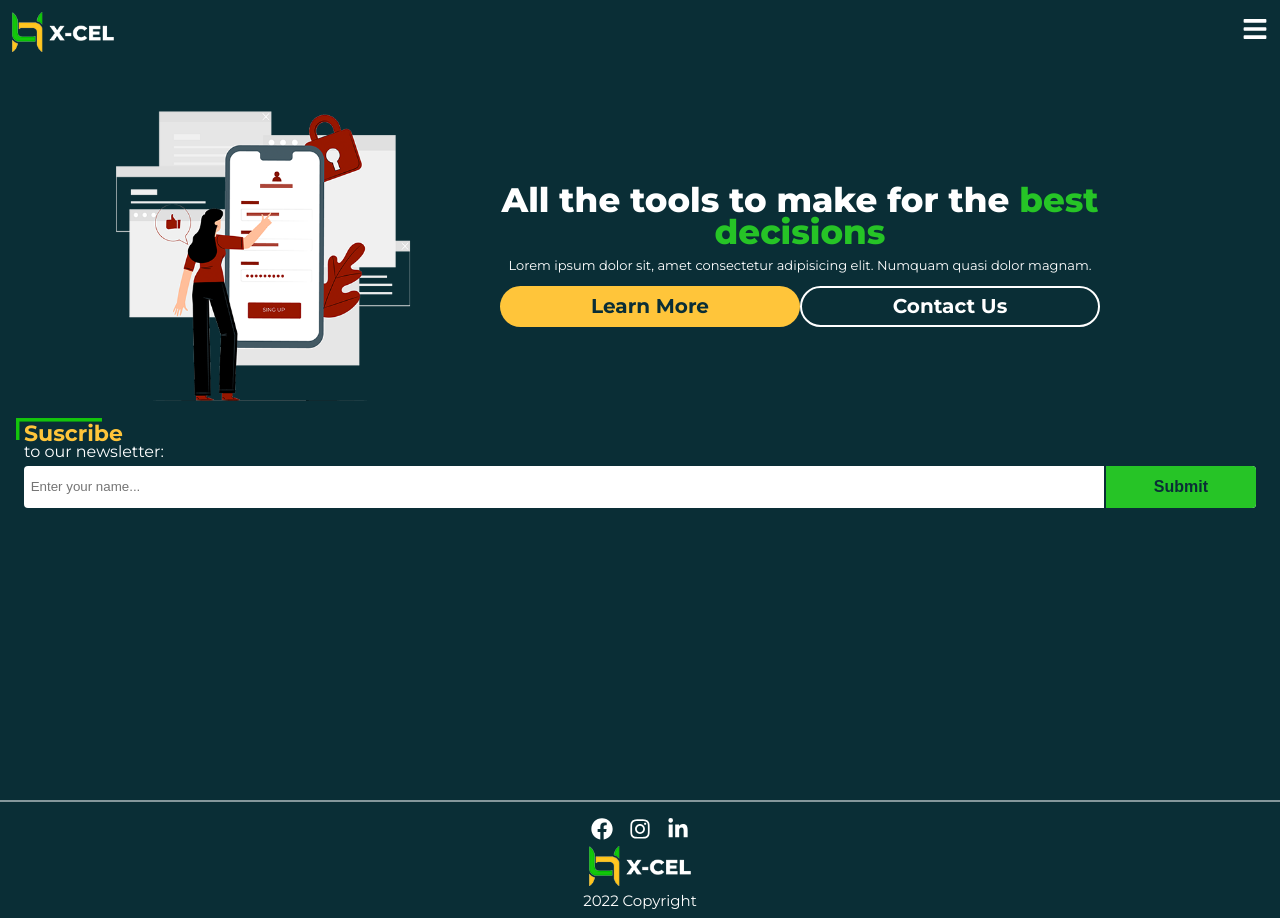
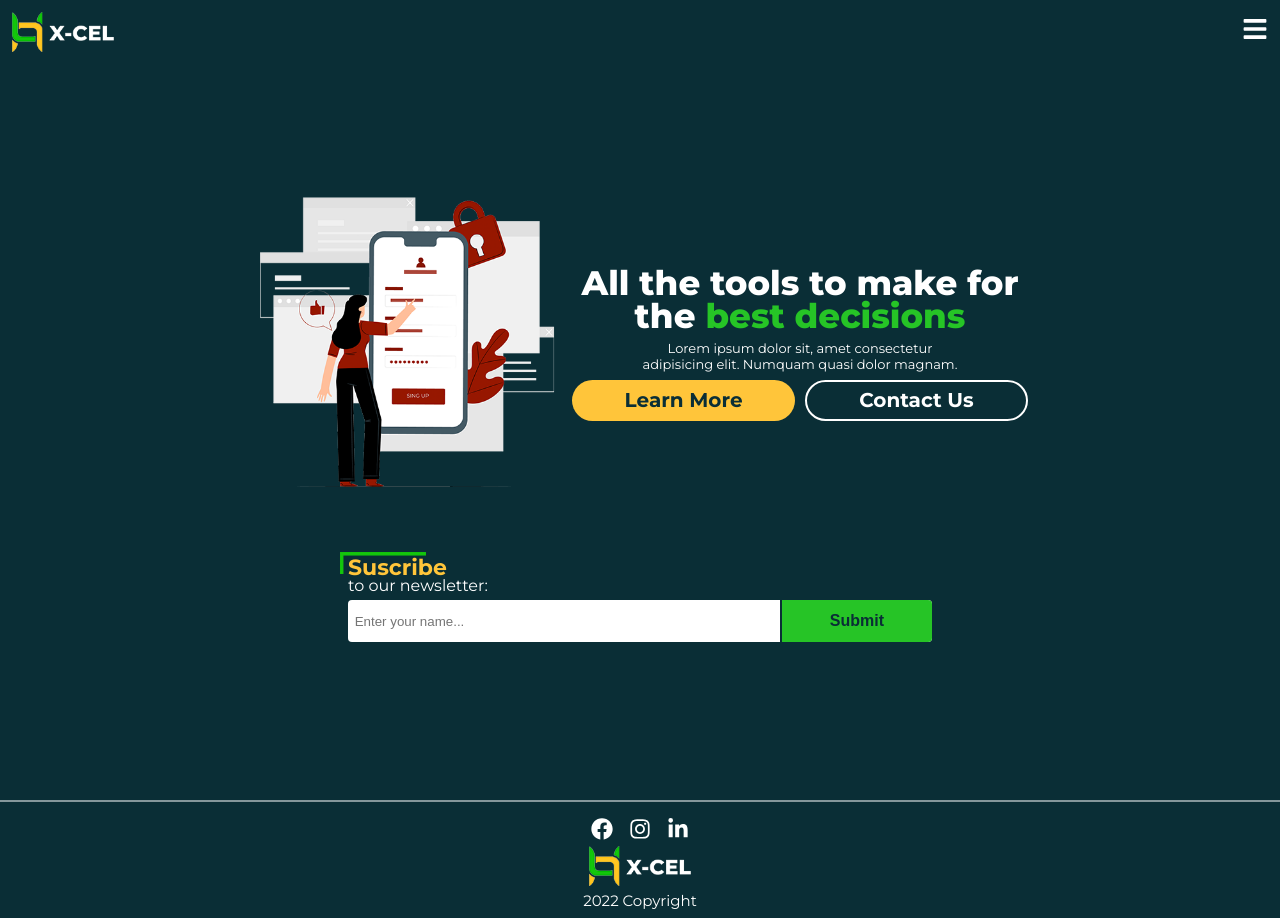
Before and after one commit to brandonmitchell217/xcel-react, a React (Create React App) app: page / in a window 1280 px wide. Built offline with nearby package versions, Linux system fonts and the light colour scheme.

Commit message:
Did some cleaning & added some queries

```diff
--- a/src/App.js
+++ b/src/App.js
@@ -1,5 +1,6 @@
 import Header from './components/Header'
 import Suscribe from './components/Suscribe'
+import './index.css'
 
 function App() {
   return (
--- a/src/index.css
+++ b/src/index.css
@@ -19,7 +19,12 @@ a {
 main {
   min-height: 100vh;
   max-width: 1441px;
+  width: 100%;
   margin: 0 auto;
   width: 100%;
-  padding: 4.5em 1em;
+  /* padding: 1em; */
+  display: flex;
+  flex-direction: column;
+  justify-content: center;
+  align-items: center;
 }
--- a/src/styles/Header.css
+++ b/src/styles/Header.css
@@ -33,6 +33,7 @@ header p {
 }
 
 header .ctas {
+  width: 100%;
   display: -webkit-box;
   display: -ms-flexbox;
   display: flex;
@@ -51,7 +52,7 @@ header .ctas {
 header .ctas .cta {
   margin: 5px 0;
   padding: 0.33em 0;
-  max-width: 300px;
+  max-width: 240px;
   width: 90%;
   border-radius: 30px;
   border: 2px solid transparent;
@@ -78,12 +79,27 @@ header img {
     -webkit-box-direction: reverse;
         -ms-flex-direction: row-reverse;
             flex-direction: row-reverse;
+    margin-bottom: 3em;
+  }
+  header h1 {
+    max-width: 20ch;
+    margin: 0 auto;
+  }
+  header p {
+    max-width: 26vw;
+    margin: 0 auto;
   }
   header .ctas {
     -webkit-box-orient: horizontal;
     -webkit-box-direction: normal;
         -ms-flex-direction: row;
             flex-direction: row;
+    -webkit-box-pack: justify;
+        -ms-flex-pack: justify;
+            justify-content: space-between;
+  }
+  header .ctas .cta {
+    margin: 0 5px;
   }
 }
 /*# sourceMappingURL=Header.css.map */
--- a/src/styles/Header.scss
+++ b/src/styles/Header.scss
@@ -25,6 +25,7 @@ header {
     font-size: 13px;
   }
   .ctas {
+    width: 100%;
     display: flex;
     flex-direction: column;
     justify-content: center;
@@ -32,7 +33,7 @@ header {
     .cta {
       margin: 5px 0;
       padding: 0.33em 0;
-      max-width: 300px;
+      max-width: 240px;
       width: 90%;
       border-radius: 30px;
       border: 2px solid transparent;
@@ -55,9 +56,21 @@ header {
 
   @media (min-width: 769px) {
     flex-direction: row-reverse;
-
+    margin-bottom: 3em;
+    h1 {
+      max-width: 20ch;
+      margin: 0 auto;
+    }
+    p {
+      max-width: 26vw;
+      margin: 0 auto;
+    }
     .ctas {
       flex-direction: row;
+      justify-content: space-between;
+      .cta {
+        margin: 0 5px;
+      }
     }
   }
 }
--- a/src/styles/Suscribe.css
+++ b/src/styles/Suscribe.css
@@ -1,5 +1,8 @@
 .suscribe {
   position: relative;
+  max-width: 600px;
+  width: 100%;
+  margin: 0 auto;
   padding: 0 0.5em;
   display: -webkit-box;
   display: -ms-flexbox;
@@ -37,6 +40,7 @@
 }
 
 .suscribe form {
+  max-width: 600px;
   width: 100%;
   position: relative;
 }
@@ -66,4 +70,12 @@
   background-color: #26c426;
   cursor: pointer;
 }
+
+@media (min-width: 769px) {
+  .suscribe .suscribe {
+    -webkit-box-align: center;
+        -ms-flex-align: center;
+            align-items: center;
+  }
+}
 /*# sourceMappingURL=Suscribe.css.map */
--- a/src/styles/Suscribe.scss
+++ b/src/styles/Suscribe.scss
@@ -5,6 +5,9 @@ $white: #ffffff;
 $yellow: #ffc53a;
 .suscribe {
   position: relative;
+  max-width: 600px;
+  width: 100%;
+  margin: 0 auto;
   padding: 0 0.5em;
   display: flex;
   flex-direction: column;
@@ -21,6 +24,7 @@ $yellow: #ffc53a;
   p {
     font-size: 16px;
     font-weight: 400;
+
     span {
       display: block;
       margin: 0 0 -5px;
@@ -30,11 +34,13 @@ $yellow: #ffc53a;
     }
   }
   form {
+    max-width: 600px;
     width: 100%;
     position: relative;
 
     input {
       position: relative;
+
       width: 100%;
       margin-top: 5px;
       padding: 1em 0.5em;
@@ -58,4 +64,9 @@ $yellow: #ffc53a;
       cursor: pointer;
     }
   }
+  @media (min-width: 769px) {
+    .suscribe {
+      align-items: center;
+    }
+  }
 }
```
Also changed, not shown: 2 other files (tests, documents, lock files or other folders).
